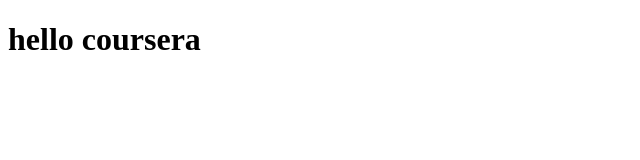
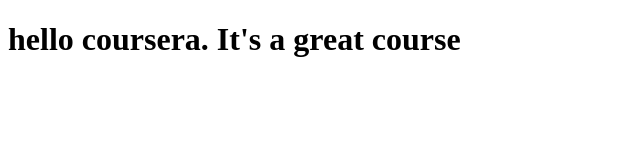
Before and after one commit to superuce85/coursera-test, a plain HTML site: page site/index.html in a window 1280 px wide. Shown: the whole page, without its empty margins (0-640 px from the left). Drawn offline with Linux system fonts and the light colour scheme.

Commit message:
small audition to our page content

```diff
--- a/site/index.html
+++ b/site/index.html
@@ -6,6 +6,6 @@
 	<title>Hello World</title>
 </head>
 <body>
-<h1>hello coursera</h1>
+<h1>hello coursera. It's a great course</h1>
 </body>
 </html>
```
